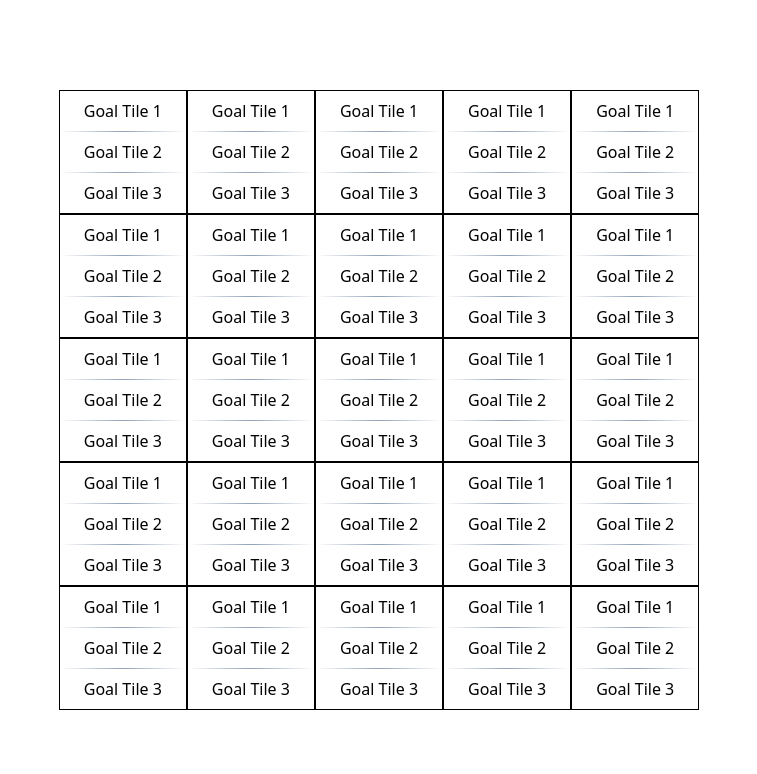
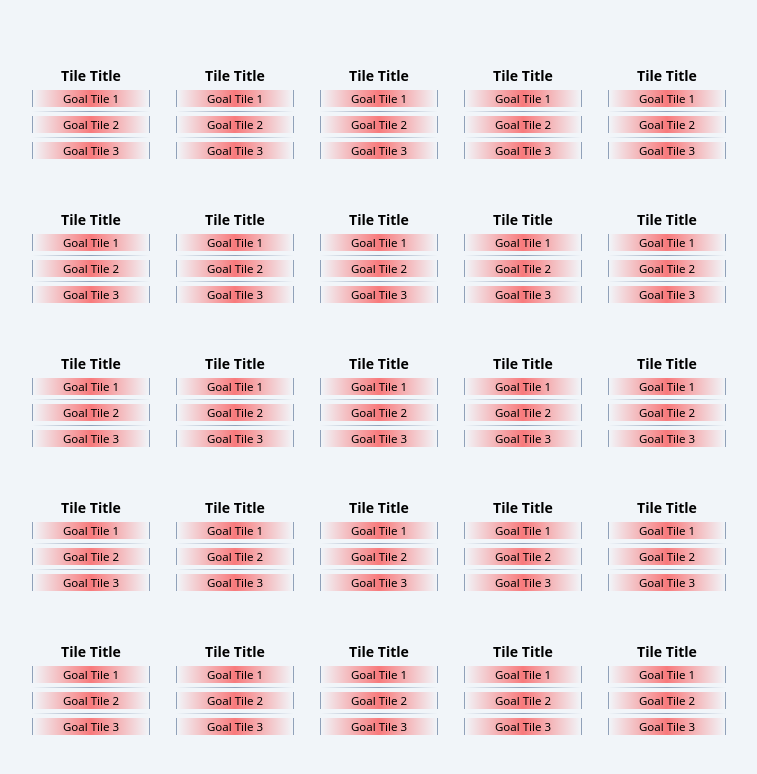
Before and after one commit to JakeO96/bingo_tracker, a React (Vite) app: page / in a window 1280 px wide. Shown: the top 774 px of the page, without its empty margins (261-1018 px from the left). Built offline with nearby package versions, Linux system fonts and the light colour scheme.

Commit message:
styled the board with all of the tiles, each tile has a title and a list of 3 goals, button for goal is styled, the board will always fit the screen

```diff
--- a/src/BingoBoard.tsx
+++ b/src/BingoBoard.tsx
@@ -3,19 +3,13 @@ import { BoardTile } from "./BoardTile"
 
 export const BingoBoard: React.FC<object> = () => {
 
-  let bingoBoard = []
-
-  for (let row_num = 0; row_num < 5; row_num++) {
-    let row = []
-    for (let col_num = 0; col_num < 5; col_num++) {
-      row.push(<BoardTile key={`${row_num}-${col_num}`} />)
-    }
-    bingoBoard.push(<div key={row_num} className="flex items-center"> {row} </div>)
-  }
-
   return (
-    <div>
-      { bingoBoard }
+    <div className="w-screen h-screen flex items-center justify-center bg-slate-100 p-2">
+      <div className="grid grid-cols-5 grid-rows-5 aspect-square w-[90vmin] max-w-full max-h-full">
+        {Array.from({ length: 25 }).map((_, i) => (
+          <BoardTile key={i} />
+        ))}
+      </div>
     </div>
   )
 }
--- a/src/BoardTile.tsx
+++ b/src/BoardTile.tsx
@@ -3,8 +3,9 @@ import type React from "react"
 
 export const BoardTile: React.FC<object> = () => {
   return (
-    <div className={"w-square h-square flex items-center justify-center border border-black"}>
-      <ul className="flex flex-col items-stretch justify-center w-full h-full">
+      <div className="flex flex-col items-center justify-center aspect-square p-[1vw] text-[1.2vw] max-w-full max-h-full overflow-hidden">
+        <h1 className="text-[1.1vw] font-semibold mb-1">Tile Title</h1>
+        <ul className="flex flex-col items-stretch justify-center w-full space-y-[0.3vw]">
           <TileGoalButton goalText={"Goal Tile 1"} />
           <div className="h-px w-full bg-gradient-to-r from-transparent via-slate-400 to-transparent" />
           <TileGoalButton goalText={"Goal Tile 2"} />
@@ -15,8 +16,11 @@ export const BoardTile: React.FC<object> = () => {
   )
 }
 
-const TileGoalButton: React.FC<{goalText: string}> = ({ goalText }) => {
+const TileGoalButton: React.FC<{ goalText: string }> = ({ goalText }) => {
   return (
-    <button className="w-full px-6 py-2"> { goalText } </button>
+    <button className="text-[.9vw] w-full px-[0.5vw] cursor-pointer border-x border-slate-400 hover:border-transparent transition-colors duration-300 bg-gradient-to-r from-transparent via-[rgba(255,0,0,0.5)] to-transparent hover:via-[rgba(0,0,255,0.1)]
+  transition-colors duration-300 transition-colors">
+      { goalText }
+    </button>
   )
 }
```
Lines whose indentation alone changed are shown as unchanged.
